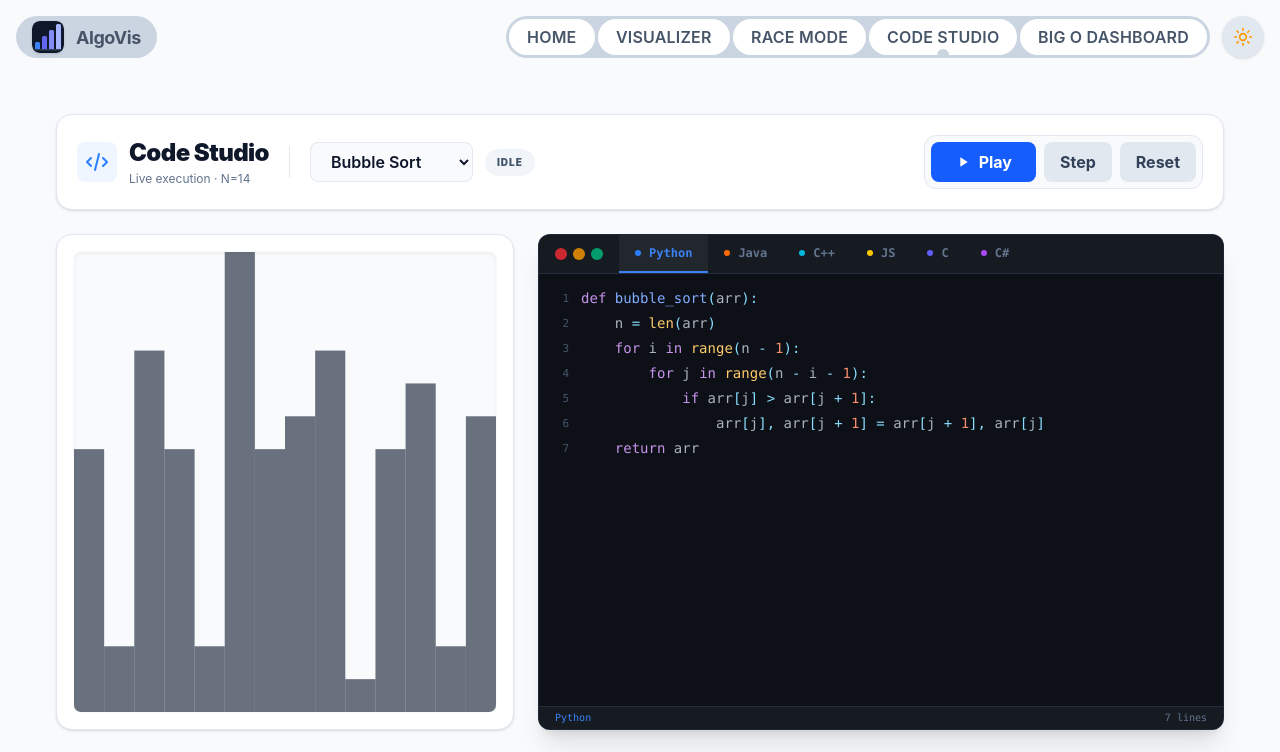
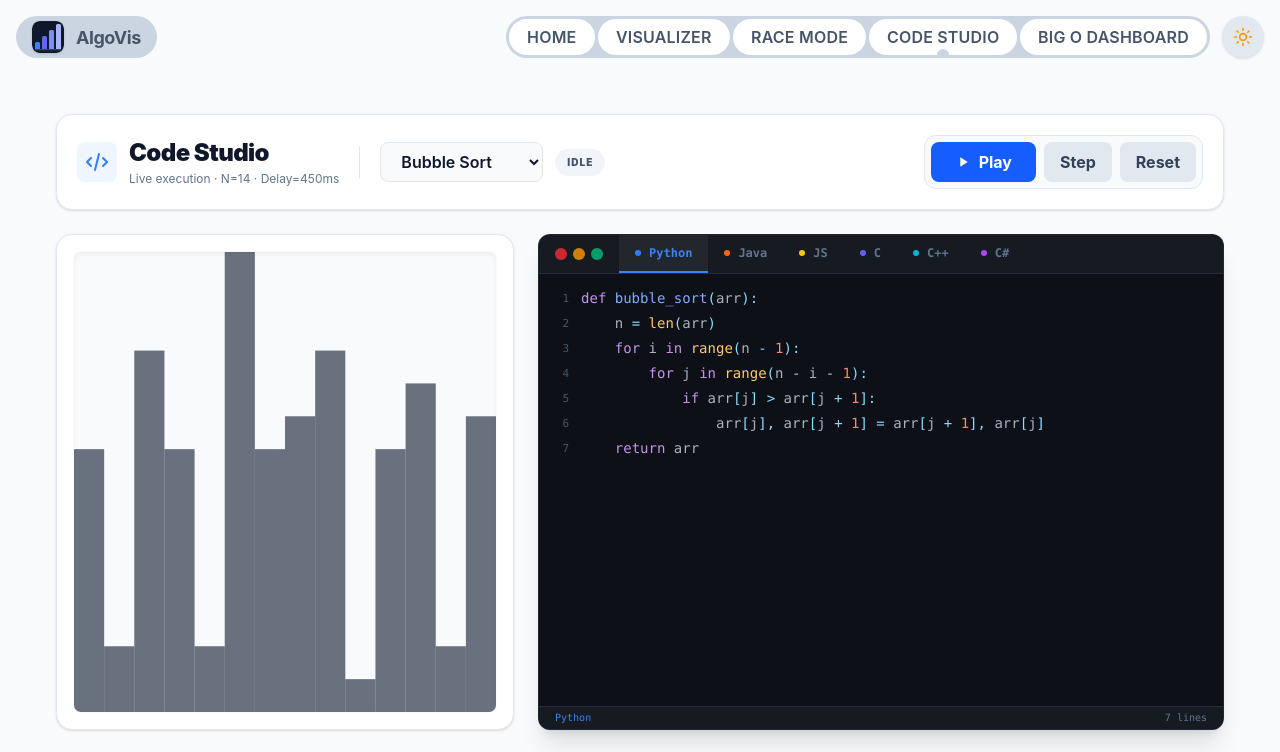
Before and after one commit to mirza-mohammad24/Algo-Vis, a React (Vite) app: page /study in a window 1280 px wide. Shown: the top 752 px of the page. Built offline with nearby package versions, Linux system fonts and the light colour scheme.

Commit message:
feat: add prop-types for runtime validation and update various components for improved functionality and clarity

```diff
--- a/package.json
+++ b/package.json
@@ -16,6 +16,7 @@
     "@tailwindcss/vite": "^4.2.2",
     "gsap": "^3.14.2",
     "motion": "^12.38.0",
+    "prop-types": "^15.8.1",
     "react": "^19.2.4",
     "react-dom": "^19.2.4",
     "react-router-dom": "^7.13.2",
@@ -25,6 +26,7 @@
   "devDependencies": {
     "@eslint/js": "^9.39.4",
     "@types/node": "^24.12.0",
+    "@types/prop-types": "^15.7.15",
     "@types/react": "^19.2.14",
     "@types/react-dom": "^19.2.3",
     "@vitejs/plugin-react": "^6.0.1",
--- a/src/App.tsx
+++ b/src/App.tsx
@@ -17,9 +17,6 @@ import { StudyPage } from './pages/StudyPage.tsx';
 import { ComplexityPage } from './pages/ComplexityPage.tsx';
 import { NotFound } from './pages/NotFound.tsx';
 import { ScrollToTop } from './utils/ScrollToTop.tsx';
-
-
-
 
 function AppLayout() {
   return (
--- a/src/features/race/RaceLane.tsx
+++ b/src/features/race/RaceLane.tsx
@@ -33,12 +33,10 @@ interface RaceLaneProps {
   onFinish: (id: string, timeMs: number) => void;
 }
 
-
 //forwardRef<HandleType, PropsType>  that means:
 //RaceLaneHandle → what ref.current will be
 //RaceLaneProps → normal props
 export const RaceLane = forwardRef<RaceLaneHandle, RaceLaneProps>(
-
   //receives ref as second argument and the first argument is RaceLaneProps unpacked
   ({ algorithm, initialArray, speed, onRemove, onFinish }, ref) => {
     //High resolution time ref to track exact execution duration
--- a/src/features/study/CodePanel.tsx
+++ b/src/features/study/CodePanel.tsx
@@ -39,9 +39,9 @@ interface LangDef {
 const LANGUAGES: LangDef[] = [
   { id: 'python', label: 'Python', accent: '#3b82f6', badge: 'bg-blue-500' },
   { id: 'java', label: 'Java', accent: '#f97316', badge: 'bg-orange-500' },
-  { id: 'cpp', label: 'C++', accent: '#06b6d4', badge: 'bg-cyan-500' },
   { id: 'javascript', label: 'JS', accent: '#eab308', badge: 'bg-yellow-400' },
   { id: 'c', label: 'C', accent: '#6366f1', badge: 'bg-indigo-500' },
+  { id: 'cpp', label: 'C++', accent: '#06b6d4', badge: 'bg-cyan-500' },
   { id: 'csharp', label: 'C#', accent: '#a855f7', badge: 'bg-purple-500' },
 ];
 
--- a/src/features/study/SyntaxHighlighter.tsx
+++ b/src/features/study/SyntaxHighlighter.tsx
@@ -297,6 +297,7 @@ function tokenizeLine(line: string, language: SupportedLanguage): Token[] {
     if (line[i] === "'") {
       let j = i + 1;
       while (j < line.length && !(line[j] === "'" && line[j - 1] !== '\\')) j++;
+
       j = Math.min(j + 1, line.length);
       tokens.push({ type: 'string', value: line.slice(i, j) });
       i = j;
@@ -307,6 +308,7 @@ function tokenizeLine(line: string, language: SupportedLanguage): Token[] {
     if (/[a-zA-Z_]/.test(line[i])) {
       let j = i;
       while (j < line.length && /\w/.test(line[j])) j++;
+
       const word = line.slice(i, j);
 
       let type: TokenType;
@@ -378,6 +380,9 @@ export function SyntaxHighlighter({ code, language }: SyntaxHighlighterProps) {
 
   return (
     <>
+      {/**<React.Fragment>. We use this instead of a <div>
+         because <div> is a block element and would force weird layouts. Fragments are invisible wrappers.
+       */}
       {lines.map((line, lineIdx) => {
         const tokens = tokenizeLine(line, language);
         return (
--- a/src/pages/NotFound.tsx
+++ b/src/pages/NotFound.tsx
@@ -10,7 +10,6 @@
  * list with the path="*", it catches any unrecognized URLs and displays a friendly,
  * on-theme error message rather than a broken, empty screen.
  */
-
 
 import { Link } from 'react-router-dom';
 
--- a/src/pages/StudyPage.tsx
+++ b/src/pages/StudyPage.tsx
@@ -337,7 +337,7 @@ export function StudyPage() {
                 Code Studio
               </h1>
               <p className="text-[10px] sm:text-xs text-slate-500 dark:text-slate-400 mt-0.5 whitespace-nowrap overflow-hidden text-ellipsis">
-                Live execution · N={STUDY_ARRAY_SIZE}
+                Live execution · N={STUDY_ARRAY_SIZE} · Delay={STUDY_SPEED_MS}ms
               </p>
             </div>
           </div>
--- a/src/utils/ScrollToTop.tsx
+++ b/src/utils/ScrollToTop.tsx
@@ -7,7 +7,7 @@
 import { useEffect } from 'react';
 import { useLocation } from 'react-router-dom';
 
-export  function ScrollToTop() {
+export function ScrollToTop() {
   const { pathname } = useLocation();
 
   useEffect(() => {
```
Also changed, not shown: src/features/visualizer/AlgorithmInfo.tsx (+10 -0 lines), 1 other file (tests, documents, lock files or other folders).
